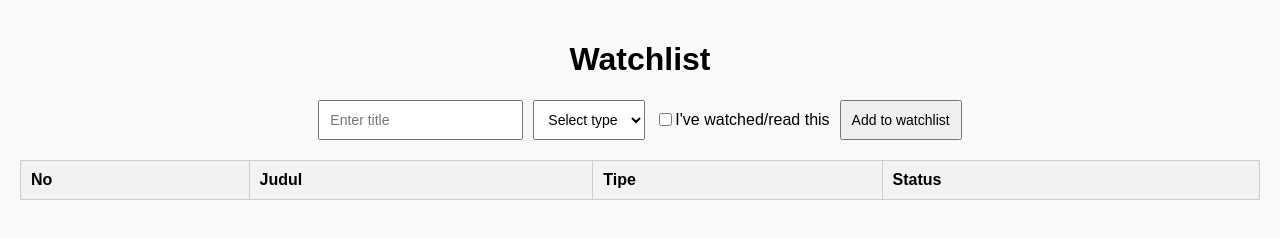
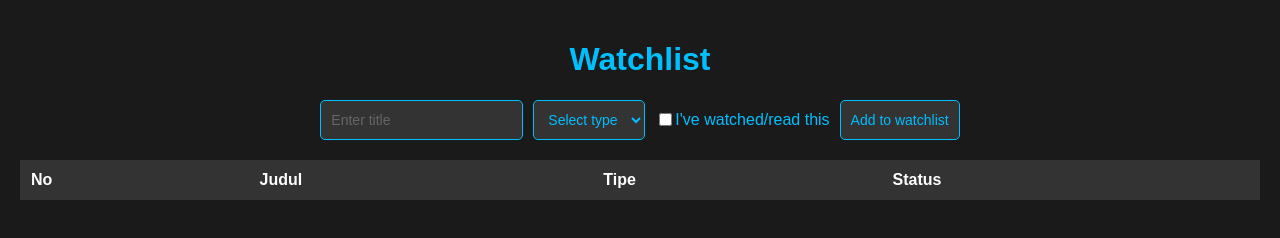
Before and after one commit to ammar1047/anime-list, a plain HTML site: page index.html in a window 1280 px wide. Drawn offline with Linux system fonts and the light colour scheme.

Commit message:
Update styles.css

```diff
--- a/styles.css
+++ b/styles.css
@@ -1,12 +1,15 @@
+/* Mengatur tema dominan hitam dan aksen biru */
 body {
     font-family: Arial, sans-serif;
     margin: 0;
     padding: 20px;
-    background-color: #f9f9f9;
+    background-color: #1a1a1a; /* Warna hitam dominan */
+    color: #fff; /* Teks berwarna putih */
 }
 
 h1 {
     text-align: center;
+    color: #00bfff; /* Aksen biru */
 }
 
 table {
@@ -16,13 +19,18 @@ table {
 }
 
 th, td {
-    border: 1px solid #ccc;
+    border: 1px solid #333; /* Batas berwarna abu-abu gelap */
     padding: 10px;
     text-align: left;
+    color: #fff; /* Warna teks putih */
 }
 
 th {
-    background-color: #f2f2f2;
+    background-color: #333; /* Latar belakang header tabel hitam */
+}
+
+td {
+    background-color: #1f1f1f; /* Latar belakang baris hitam lebih terang */
 }
 
 .input-form {
@@ -37,9 +45,28 @@ th {
 .input-form button {
     padding: 10px;
     font-size: 14px;
+    background-color: #333; /* Latar belakang elemen input hitam */
+    color: #00bfff; /* Teks aksen biru */
+    border: 1px solid #00bfff; /* Border aksen biru */
+    border-radius: 5px;
+}
+
+.input-form input::placeholder {
+    color: #666; /* Placeholder berwarna abu-abu */
+}
+
+.input-form button {
+    cursor: pointer;
+    transition: background-color 0.3s ease;
+}
+
+.input-form button:hover {
+    background-color: #00bfff; /* Aksen biru pada hover */
+    color: #1a1a1a; /* Warna teks saat hover berubah menjadi hitam */
 }
 
 .input-form label {
     display: flex;
     align-items: center;
+    color: #00bfff; /* Teks aksen biru */
 }
```
